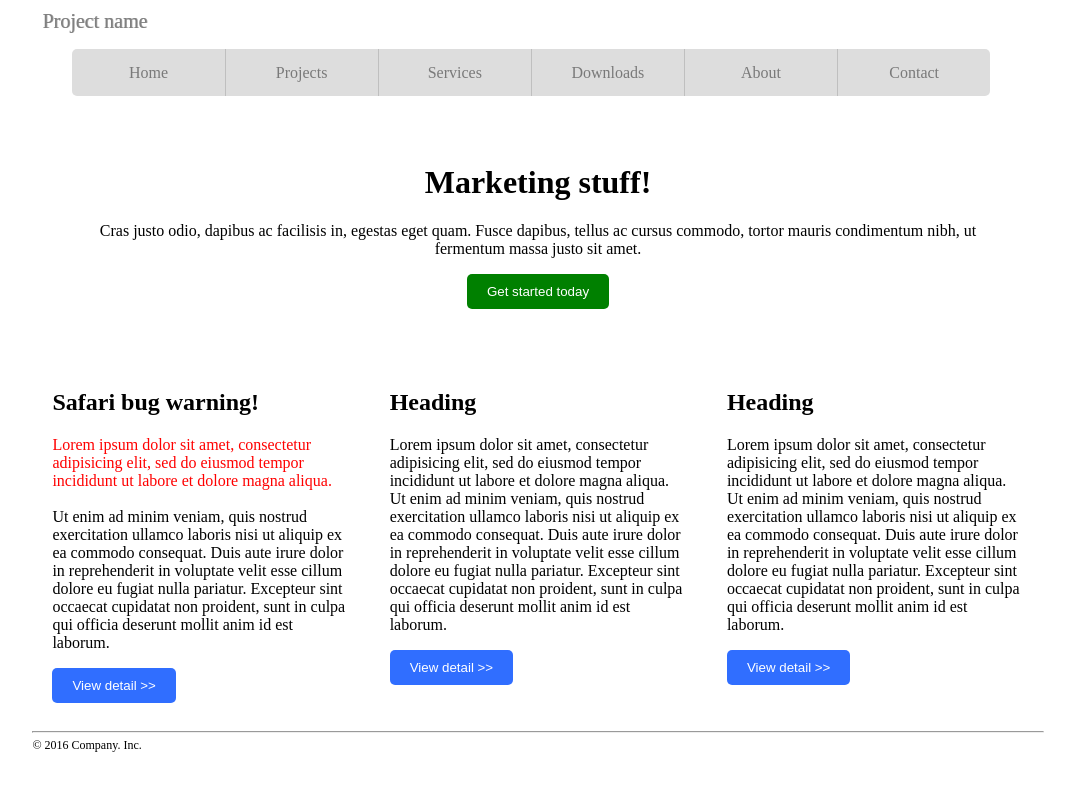
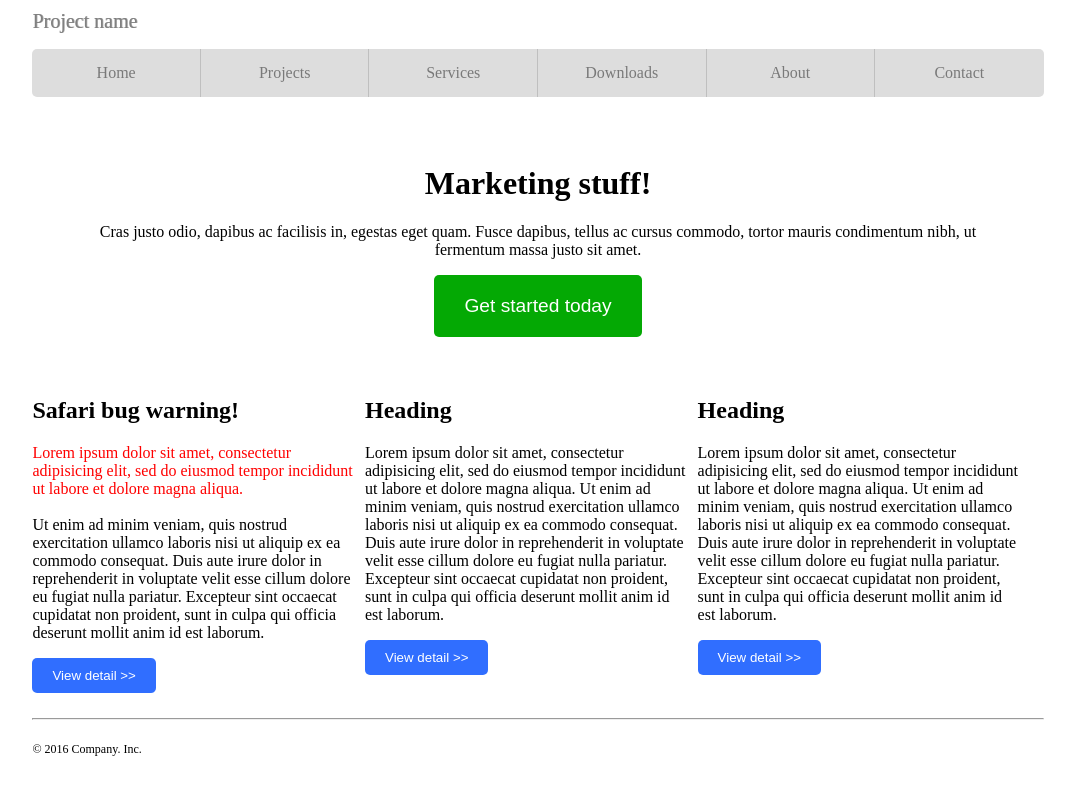
Before and after one commit to aramei/homework_2, a plain HTML site: page index.html in a window 1280 px wide. Shown: the whole page, without its empty margins (102-1177 px from the left). Drawn offline with Linux system fonts and the light colour scheme.

Commit message:
Fixed https://github.com/aramei/homework_2/issues/4

```diff
--- a/style.css
+++ b/style.css
@@ -6,8 +6,12 @@
 .header p {
 	color: grey;
 	font-size: 20px;
-	margin: 10px;
+	margin: 10px 0;
 	text-shadow: 0.8px -0.5px 0.5px #a9a9a9;
+}
+
+.header ul {
+	padding: 0;
 }
 
 .header li {
@@ -15,9 +19,10 @@
 	background: #ddd;
 	padding: 1.5% 2%;
 	border-right: 1px solid #bfbfbf;
-	width: calc(100% / 6 - 5%);
+	width: calc(100% / 6);
 	color: grey;
 	text-align: center;
+	box-sizing: border-box;
 }
 
 .header li:first-child {
@@ -48,10 +53,11 @@
 
 .marketing button {
 	border-radius: 5px;
-	padding: 10px 20px;
+	padding: 20px 30px;
 	color: white;
-	background: green;
+	background: #04a904;
 	border: none;
+	font-size: larger;
 }
 
 .subheading {
@@ -72,10 +78,13 @@
 
 .sub {
 	display: inline-block;
-	width: 29%;
+	width: calc(33% - 1%);
 	vertical-align: top;
-	padding: 20px 0;
-	margin: 0 20px;
+	padding-right: 5px;
+}
+
+hr {
+	margin: 25px 0;
 }
 
 .footer {
```
